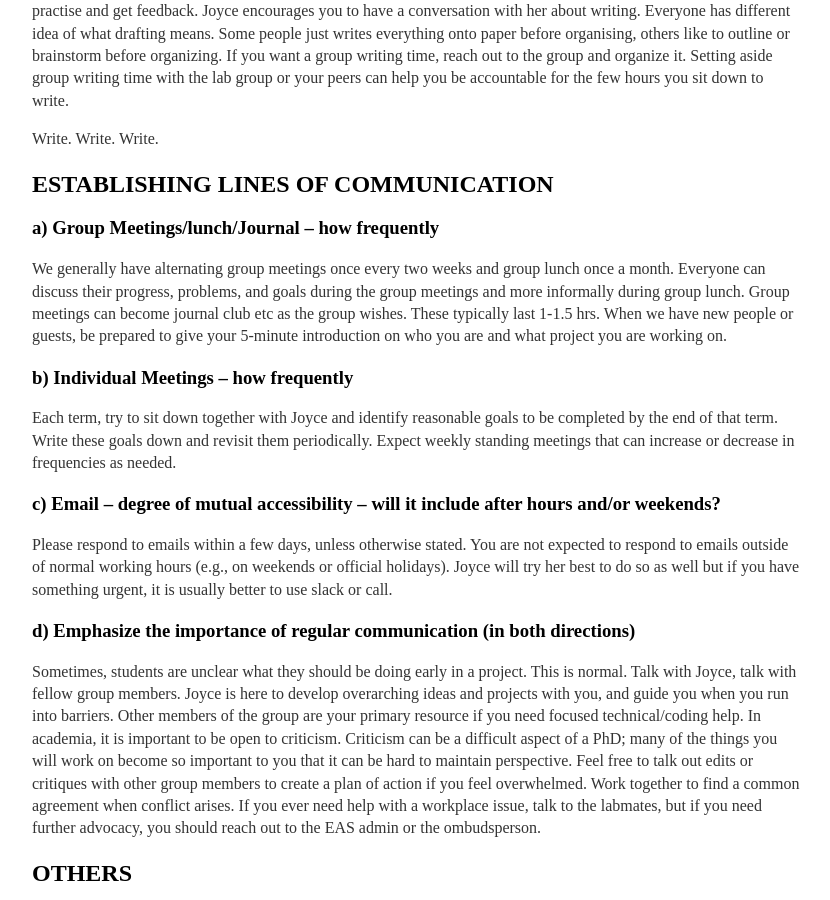
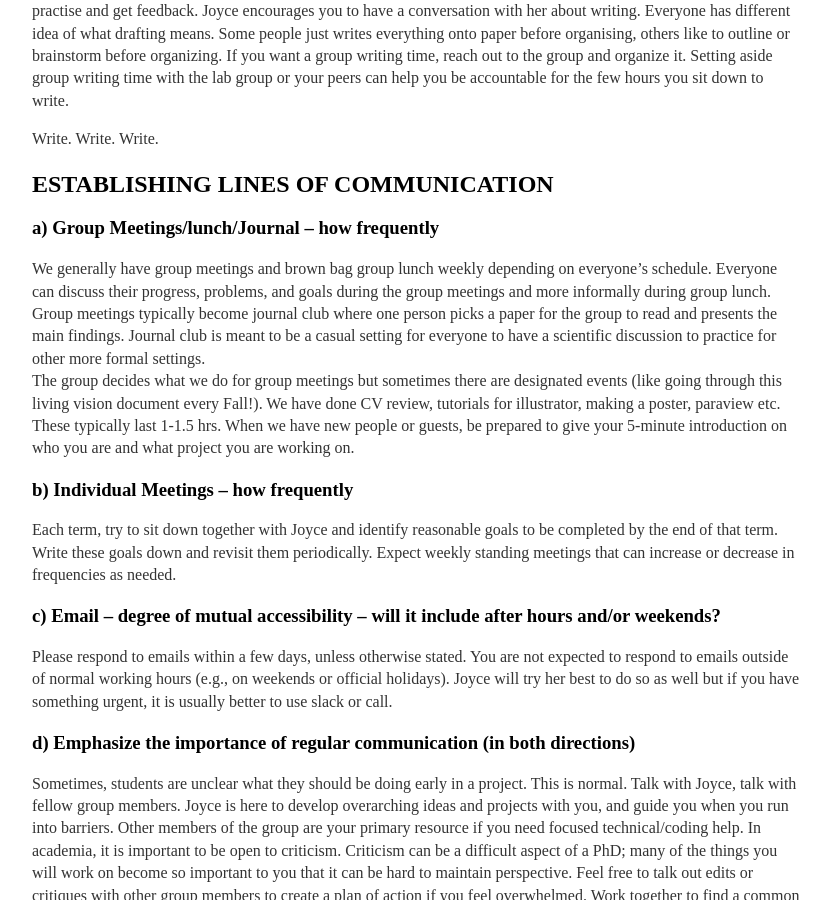
Before and after one commit to joycesim/joycesim.github.io, a Jekyll site: the page built from GroupVision/index.md, in a window 1280 px wide and 900 px high, scrolled down 5997 px. Shown: the whole window, without its empty margins (224-1054 px from the left). Built offline with Jekyll 4.4.1, drawn with Linux system fonts in a browser that asks for light colours.

Commit message:
Update index.md

```diff
--- a/GroupVision/index.md
+++ b/GroupVision/index.md
@@ -190,9 +190,11 @@ Write. Write. Write.
 
 ### a)     Group Meetings/lunch/Journal – how frequently
 
-We generally have alternating group meetings once every two weeks and group lunch once a month.
+We generally have group meetings and brown bag group lunch weekly depending on everyone's schedule.
 Everyone can discuss their progress, problems, and goals during the group meetings and more informally during group lunch.
-Group meetings can become journal club etc as the group wishes.
+Group meetings typically become journal club where one person picks a paper for the group to read and presents the main findings. Journal club is meant to be a casual setting for everyone to have a scientific discussion to practice for other more formal settings.
+The group decides what we do for group meetings but sometimes there are designated events (like going through this living vision document every Fall!).
+We have done CV review, tutorials for illustrator, making a poster, paraview etc.
 These typically last 1-1.5 hrs.
 When we have new people or guests, be prepared to give your 5-minute introduction on who you are and what project you are working on.
 
```
